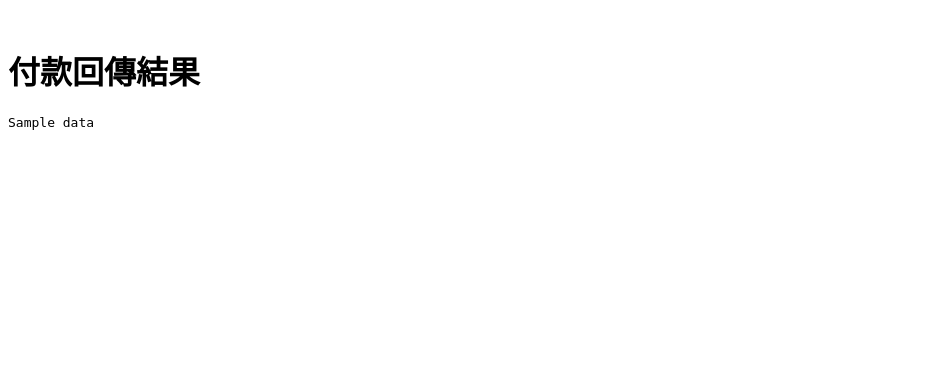
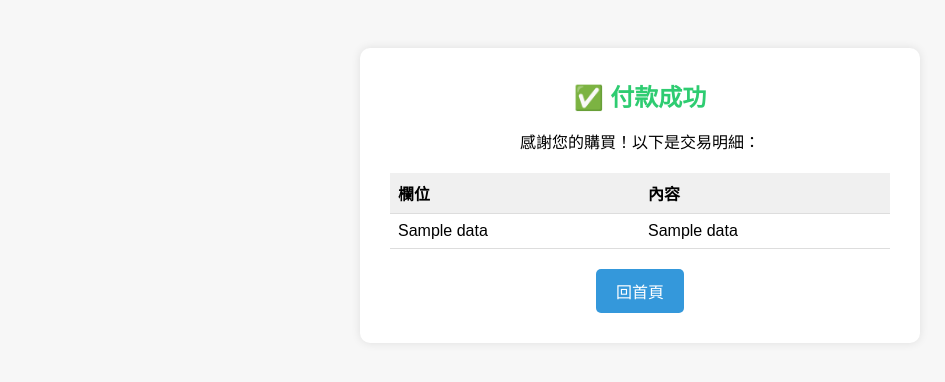
Before and after one commit to Jieis19/eshop, a Flask app: template templates/result.html in a window 1280 px wide. Shown: the top 382 px of the page, without its empty margins (0-945 px from the left). Run offline with Flask 3, Linux system fonts and the light colour scheme; the template is opened without the code that fills it: most values are stand-ins (such as "Sample title", 1, 10 or a date in 2020).

Commit message:
Update result.html

```diff
--- a/templates/result.html
+++ b/templates/result.html
@@ -1,10 +1,94 @@
+<!-- <!DOCTYPE html> -->
+<!-- <html> -->
+<!-- <head> -->
+ <!--    <title>交易結果</title> -->
+<!-- </head> -->
+<!-- <body> -->
+<!-- <h1>付款回傳結果</h1> -->
+<!-- <pre>{{data}}</pre> -->
+<!-- </body> -->
+<!-- </html> -->
+
 <!DOCTYPE html>
-<html>
+<html lang="zh-Hant">
 <head>
-    <title>交易結果</title>
+    <meta charset="UTF-8">
+    <title>交易結果</title>
+    <style>
+        body {
+            font-family: "Microsoft JhengHei", sans-serif;
+            background-color: #f7f7f7;
+            text-align: center;
+            padding: 40px;
+        }
+        .result-box {
+            background: white;
+            padding: 30px;
+            border-radius: 10px;
+            max-width: 500px;
+            margin: auto;
+            box-shadow: 0 0 10px rgba(0,0,0,0.1);
+        }
+        .success {
+            color: #2ecc71;
+            font-size: 24px;
+            font-weight: bold;
+        }
+        .fail {
+            color: #e74c3c;
+            font-size: 24px;
+            font-weight: bold;
+        }
+        table {
+            width: 100%;
+            border-collapse: collapse;
+            margin-top: 20px;
+        }
+        th, td {
+            text-align: left;
+            padding: 8px;
+            border-bottom: 1px solid #ddd;
+        }
+        th {
+            background-color: #f0f0f0;
+        }
+        .btn {
+            display: inline-block;
+            background-color: #3498db;
+            color: white;
+            padding: 10px 20px;
+            margin-top: 20px;
+            border-radius: 5px;
+            text-decoration: none;
+        }
+        .btn:hover {
+            background-color: #2980b9;
+        }
+    </style>
 </head>
 <body>
-<h1>付款回傳結果</h1>
-<pre>{{data}}</pre>
+    <div class="result-box">
+        {% if data.Status == "SUCCESS" %}
+            <div class="success">✅ 付款成功</div>
+            <p>感謝您的購買！以下是交易明細：</p>
+        {% else %}
+            <div class="fail">❌ 付款失敗</div>
+            <p>交易未完成，請稍後再試或聯絡客服。</p>
+        {% endif %}
+
+        {% if data %}
+        <table>
+            <tr><th>欄位</th><th>內容</th></tr>
+            {% for k, v in data.items() %}
+            <tr>
+                <td>{{ k }}</td>
+                <td>{{ v }}</td>
+            </tr>
+            {% endfor %}
+        </table>
+        {% endif %}
+
+        <a class="btn" href="/">回首頁</a>
+    </div>
 </body>
 </html>
```
